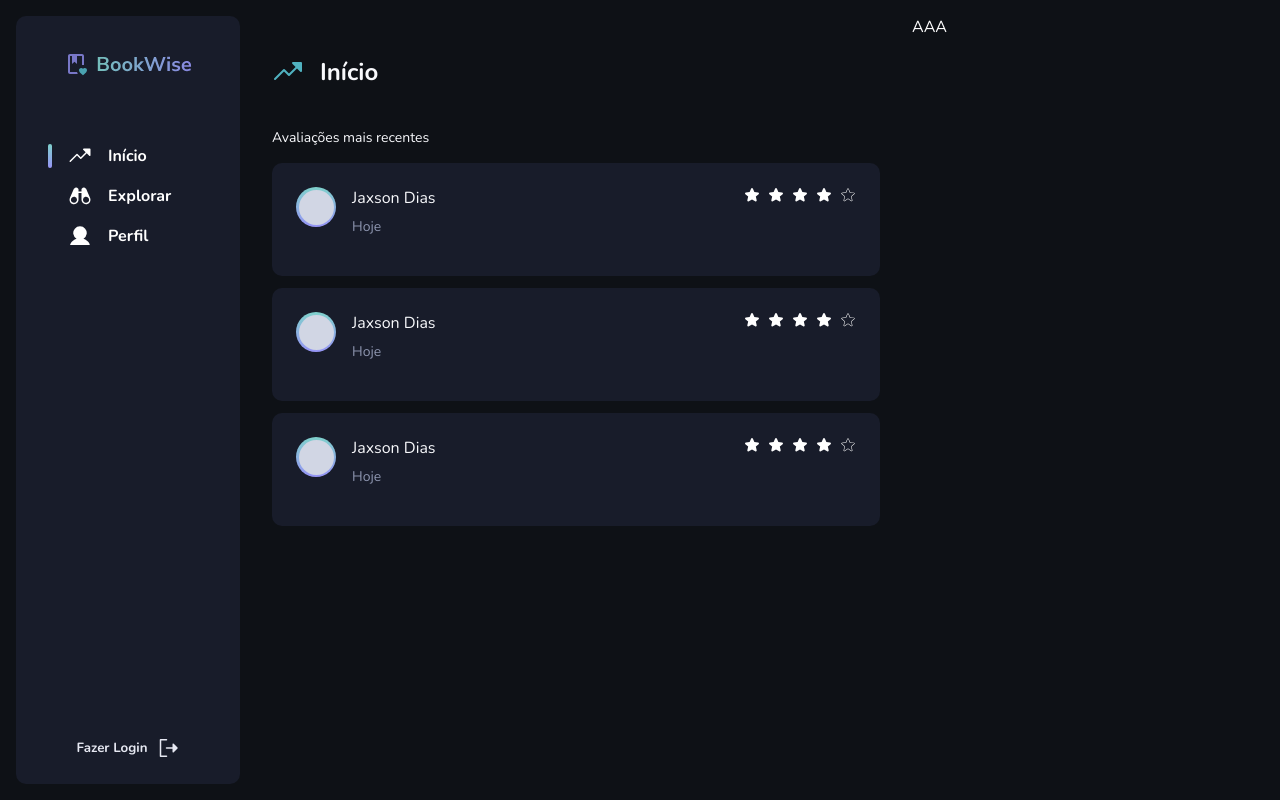
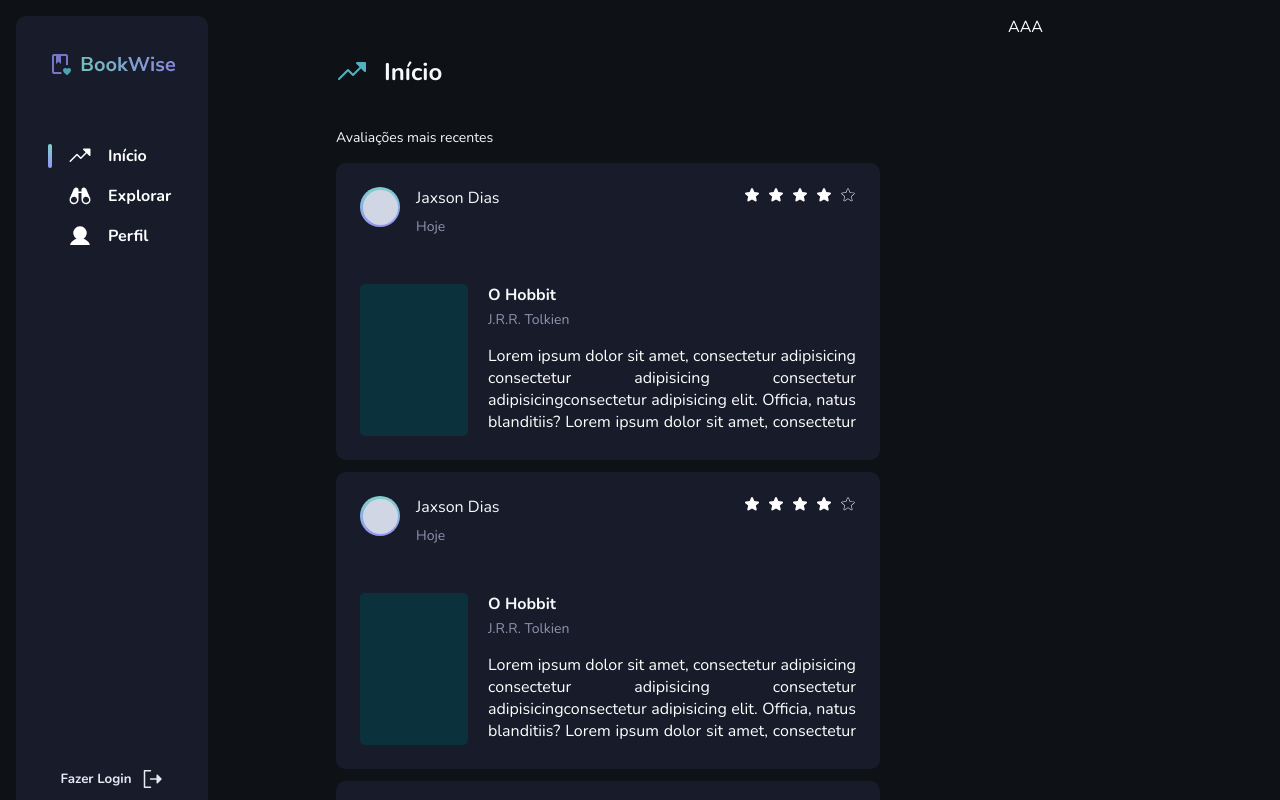
Before and after one commit to Pedro-AugusCoelho/book-wise, a Next.js app: page / in a window 1280 px wide. Shown: the top 800 px of the page. Built offline with nearby package versions, Linux system fonts and the light colour scheme.

Commit message:
finish layout book comment

```diff
--- a/src/components/bookContent/index.tsx
+++ b/src/components/bookContent/index.tsx
@@ -2,6 +2,12 @@ import * as S from '@/styles/components/bookContent'
 import { Star } from '@phosphor-icons/react'
 
 export default function BookContent() {
+  const wordResume =
+    'Lorem ipsum dolor sit amet, consectetur adipisicing consectetur adipisicing consectetur adipisicingconsectetur adipisicing elit. Officia, natus blanditiis? Lorem ipsum dolor sit amet, consectetur adipisicing elit. Officia, natus blanditiis? Blanditiis ad velit, ipsum repellendus nisi eligendi labore est deleniti expedita harum asperiores, tempore pariatur adipisci aperiam minus ipsa.'
+
+  const wordResumeFormat =
+    wordResume.length >= 300 ? wordResume.substring(0, 300) + '...' : wordResume
+
   return (
     <>
       <S.Content>
@@ -23,6 +29,20 @@ export default function BookContent() {
             <Star size={16} weight="thin" />
           </S.RatingContainer>
         </S.Header>
+
+        <S.Body>
+          <S.BookContainer></S.BookContainer>
+          <S.CommentContainer>
+            <S.CommentHeader>
+              <p>O Hobbit</p>
+              <span>J.R.R. Tolkien</span>
+            </S.CommentHeader>
+
+            <S.CommentBody>
+              <p>{wordResumeFormat}</p>
+            </S.CommentBody>
+          </S.CommentContainer>
+        </S.Body>
       </S.Content>
     </>
   )
--- a/src/styles/components/bookContent.ts
+++ b/src/styles/components/bookContent.ts
@@ -54,3 +54,48 @@ export const RatingContainer = styled('div', {
   alignItems: 'flex-start',
   gap: '$2',
 })
+
+export const Body = styled('div', {
+  display: 'flex',
+  justifyContent: 'center',
+  alignItems: 'flex-start',
+
+  marginTop: '$8',
+  gap: '$5',
+})
+
+export const BookContainer = styled('div', {
+  width: '108px',
+  height: '152px',
+  borderRadius: '$sm',
+
+  background: '$green-300',
+})
+
+export const CommentContainer = styled('div', {
+  flex: 1,
+})
+
+export const CommentHeader = styled('div', {
+  display: 'flex',
+  flexDirection: 'column',
+  gap: '$1',
+
+  p: {
+    fontWeight: '$bold',
+    color: '$gray-100',
+  },
+
+  span: {
+    fontSize: '$sm',
+    color: '$gray-400',
+  },
+})
+
+export const CommentBody = styled('div', {
+  width: '100%',
+  maxHeight: '88px',
+  wordBreak: 'break-word',
+  overflow: 'hidden',
+  textAlign: 'justify',
+})
--- a/src/styles/pages/home.ts
+++ b/src/styles/pages/home.ts
@@ -1,11 +1,10 @@
 import { styled } from '../../../stitches.config'
 
 export const HomeContainer = styled('div', {
-  display: 'flex',
-  width: '100%',
+  display: 'grid',
   maxWidth: '100vw',
-  height: '100vh',
-  margin: '0 auto',
+  gridTemplateColumns: '1fr 4fr 2fr',
+  gap: '6rem',
 })
 
 export const SidebarLeft = styled('div', {
@@ -14,7 +13,12 @@ export const SidebarLeft = styled('div', {
 })
 
 export const Content = styled('div', {
-  flex: '50%',
+  flex: 1,
+  padding: '$4',
+})
+
+export const SidebarRight = styled('div', {
+  flex: '30%',
   padding: '$4',
 })
 
@@ -52,8 +56,3 @@ export const listBooks = styled('div', {
   gridTemplateColumns: '1fr',
   gap: '$3',
 })
-
-export const SidebarRight = styled('div', {
-  flex: '30%',
-  padding: '$4',
-})
```
